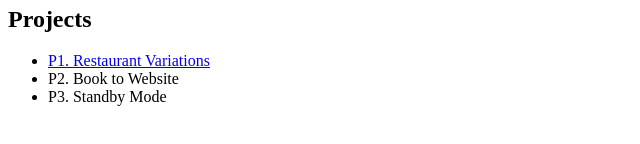
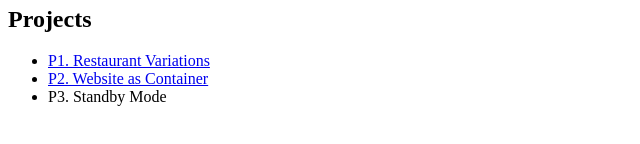
Before and after one commit to soobinahnn/2026-fall-washu-vps, a plain HTML site: page index.html in a window 1280 px wide. Shown: the part 352-496 px from the top of the page, without its empty margins (0-640 px from the left). Drawn offline with Linux system fonts and the light colour scheme.

Commit message:
Update index.html

```diff
--- a/index.html
+++ b/index.html
@@ -29,7 +29,7 @@
     <h2>Projects</h2>
     <ul>
         <li><a href="project1/index.html">P1. Restaurant Variations</a></li>
-        <li>P2. Book to Website</li>
+        <li><a href="https://soobinahnn.github.io/2026-fall-washu-vps/Project%202/">P2. Website as Container</a></li>
         <li>P3. Standby Mode</li>
     </ul>
 
```
